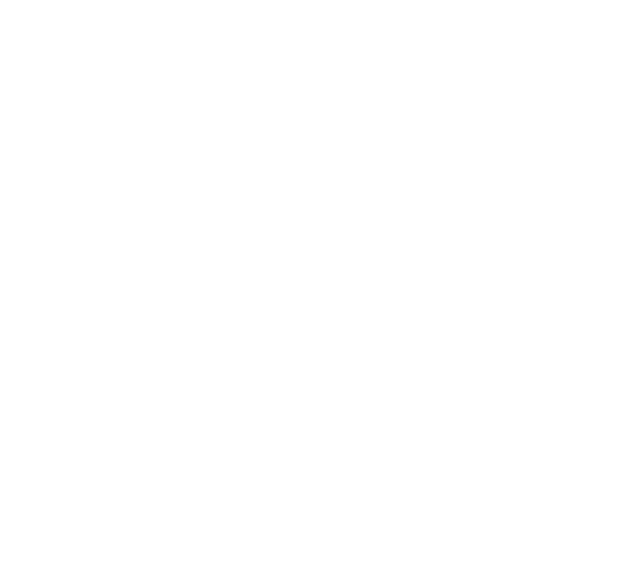
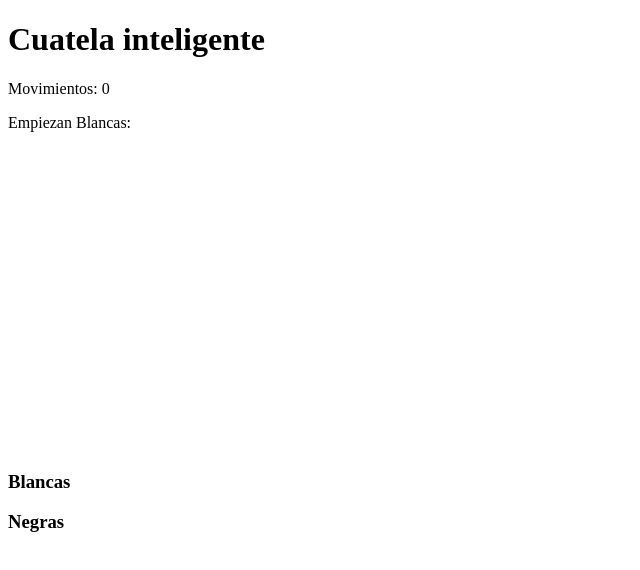
Before and after one commit to NicoleUribe/JuegoConIA, a plain HTML site: page index.html in a window 1280 px wide. Shown: the whole page, without its empty margins (0-640 px from the left). Drawn offline with Linux system fonts and the light colour scheme.

Commit message:
estructura basica

```diff
--- a/index.html
+++ b/index.html
@@ -7,4 +7,13 @@
 		<script src="juego.js"></script>
 		<link rel="icon" href="ficha.png">
     </head>
+
+    <body>
+		<h1>Cuatela inteligente</h1>
+		<p id="movimientos">Movimientos: <span id="count">0</span></p>
+		<p id="esTurno">Empiezan Blancas: </p>
+		<canvas id="lienzo" width="600" height="300"></canvas>
+		<div id="moveBlancas"><h3>Blancas</h3></div>
+		<div id="moveNegras"><h3>Negras</h3></div>
+	</body>
 </html>
```
